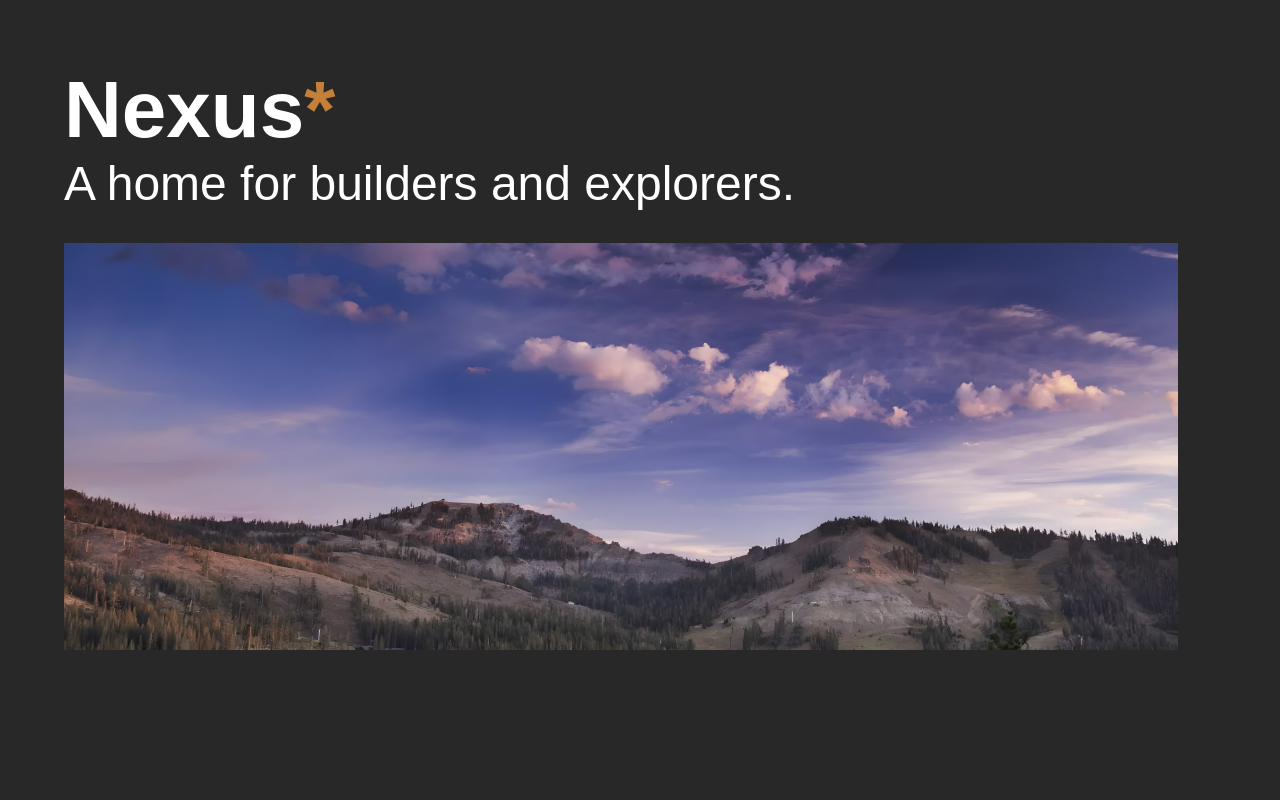
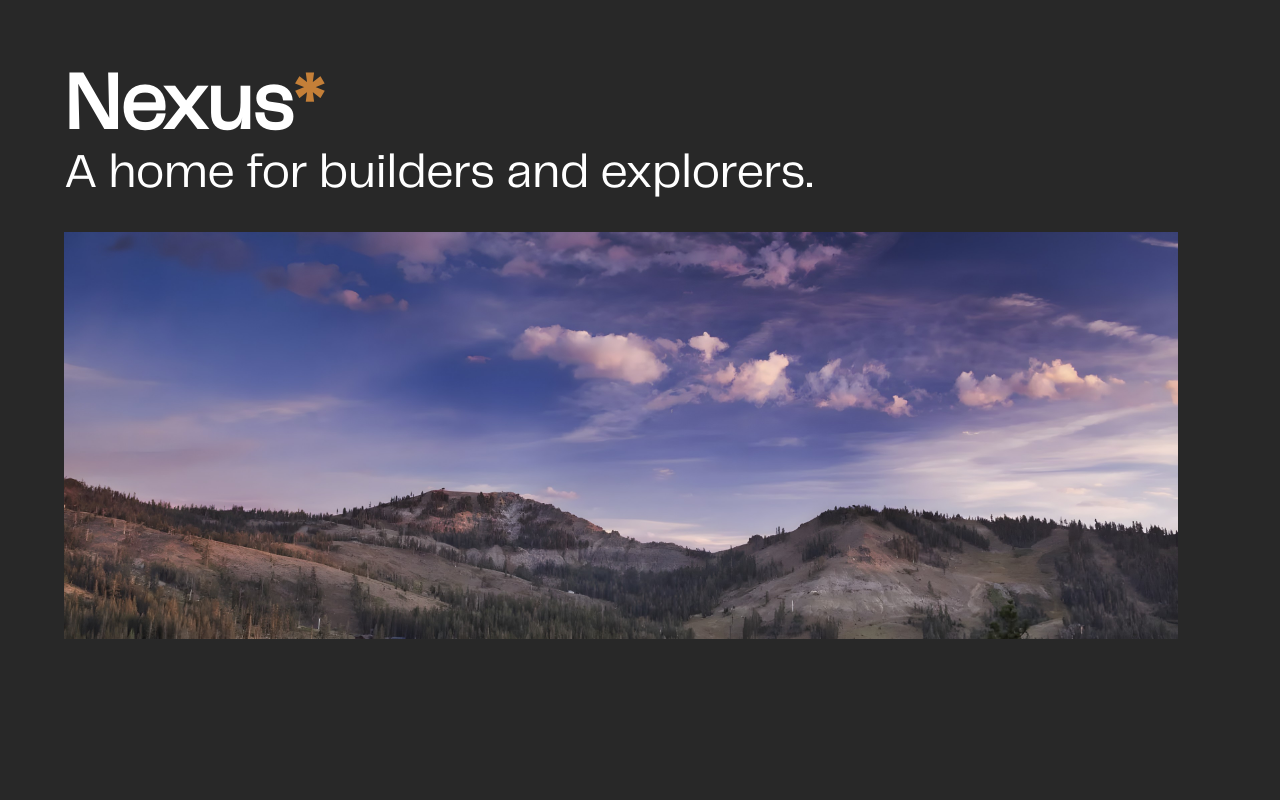
Before and after one commit to TiffanyYong/nexus-website, a plain HTML site: page index.html in a window 1280 px wide. Shown: the top 800 px of the page. Drawn offline with Linux system fonts and the light colour scheme; a script that the page names is missing.

Commit message:
Update style.css

```diff
--- a/style.css
+++ b/style.css
@@ -1,12 +1,13 @@
 @font-face {
-    font-family: 'Telegraf'; /*a name to be used later*/
-    src: url('http://domain.example/fonts/font.ttf'); /*URL to font*/
+    font-family: "Telegraf"; /*a name to be used later*/
+    src: url('/fonts/PPTelegraf-Regular.otf'); /*URL to font*/
 }
+
 
 * {
   padding: 0;
   margin: 0;
-  font-family: "Open-Sans", sans-serif;
+  font-family: "Telegraf";
   background-color: #282828;
   color: #ffffff;
 }
```
